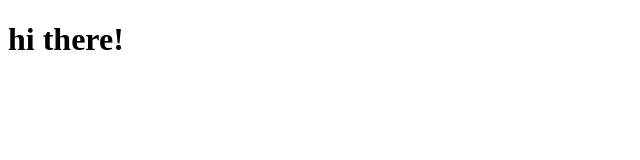
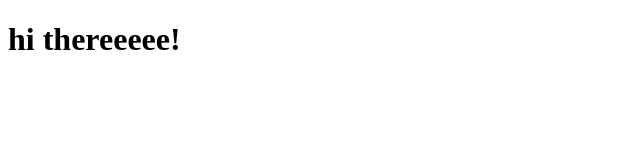
Before and after one commit to mykst17/mykst17.github.io, a plain HTML site: page index.html in a window 1280 px wide. Shown: the whole page, without its empty margins (0-640 px from the left). Drawn offline with Linux system fonts and the light colour scheme.

Commit message:
Update index.html

```diff
--- a/index.html
+++ b/index.html
@@ -6,6 +6,6 @@
     <title>Document</title>
   </head>
   <body>
-    <h1>hi there!</h1>
+    <h1>hi thereeeee!</h1>
   </body>
 </html>
```
